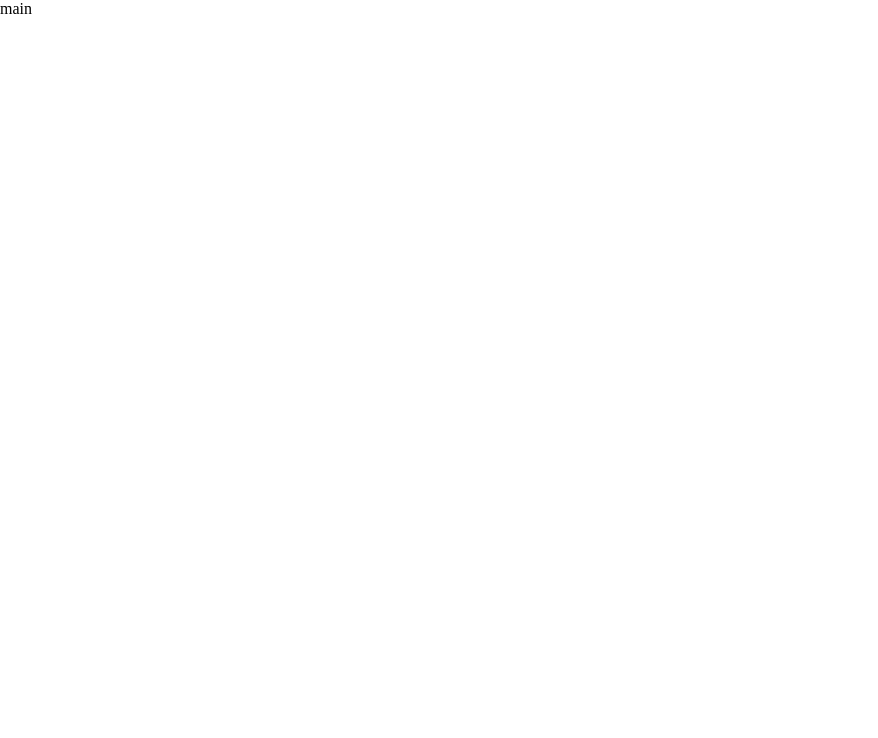
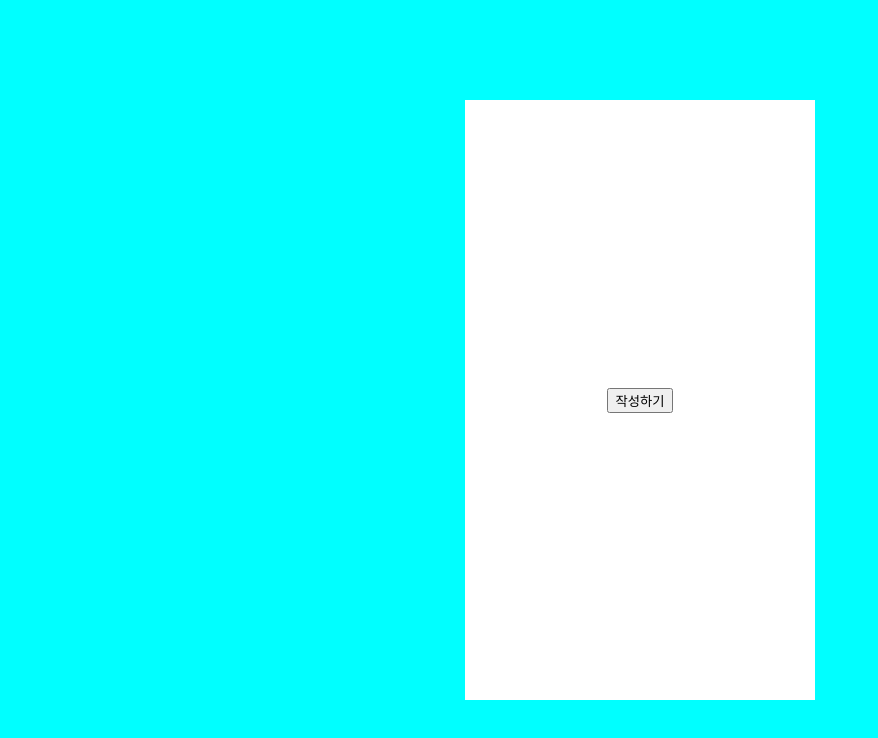
Before and after one commit to kyr4601/yerin-multi-step-form, a React (Vite) app: page / in a window 1280 px wide. Shown: the top 738 px of the page, without its empty margins (0-878 px from the left). Built offline with nearby package versions, Linux system fonts and the light colour scheme.

Commit message:
feat: main페이지 완료

```diff
--- a/src/App.module.css
+++ /dev/null
@@ -1,4 +0,0 @@
-html, body {
-    margin: 0;
-    padding: 0;
-}
--- a/src/App.tsx
+++ b/src/App.tsx
@@ -5,7 +5,6 @@ import Gender from "./pages/Gender";
 import Job from "./pages/Job";
 import Hobby from "./pages/Hobby";
 import Summary from "./pages/Summary";
-import './App.module.css';
 
 function App() {
   return (
--- /dev/null
+++ b/src/index.module.css
@@ -0,0 +1,15 @@
+html, body {
+    width: 100vw;
+    height: 100vh;
+    display: flex;
+    justify-content: center;
+    align-items: center;
+    margin: 0;
+    padding: 0;
+    background-color: aqua;
+}
+
+div, p, section, article, span {
+    margin: 0;
+    padding: 0;
+}
--- a/src/index.tsx
+++ b/src/index.tsx
@@ -1,6 +1,7 @@
 import { StrictMode } from 'react';
 import { createRoot } from 'react-dom/client';
 import App from './App.tsx';
+import './index.module.css';
 
 createRoot(document.getElementById('root')!).render(
   <StrictMode>
--- a/src/pages/Main.tsx
+++ b/src/pages/Main.tsx
@@ -1,7 +1,18 @@
+import { useNavigate } from 'react-router';
+import s from '../styles.module.css';
+
 const Main = () => {
+  const navigate = useNavigate();
+
+  function handleNextBtn(){
+    navigate('/name');
+  }
+
   return (
-    <div>
-      main
+    <div className={s.container}>
+      <button onClick={handleNextBtn}>
+        작성하기
+      </button>
     </div>
   )
 }
--- /dev/null
+++ b/src/styles.module.css
@@ -0,0 +1,8 @@
+.container {
+    width: 350px;
+    height: 600px;
+    background: white;
+    display: flex;
+    justify-content: center;
+    align-items: center;
+}
```
